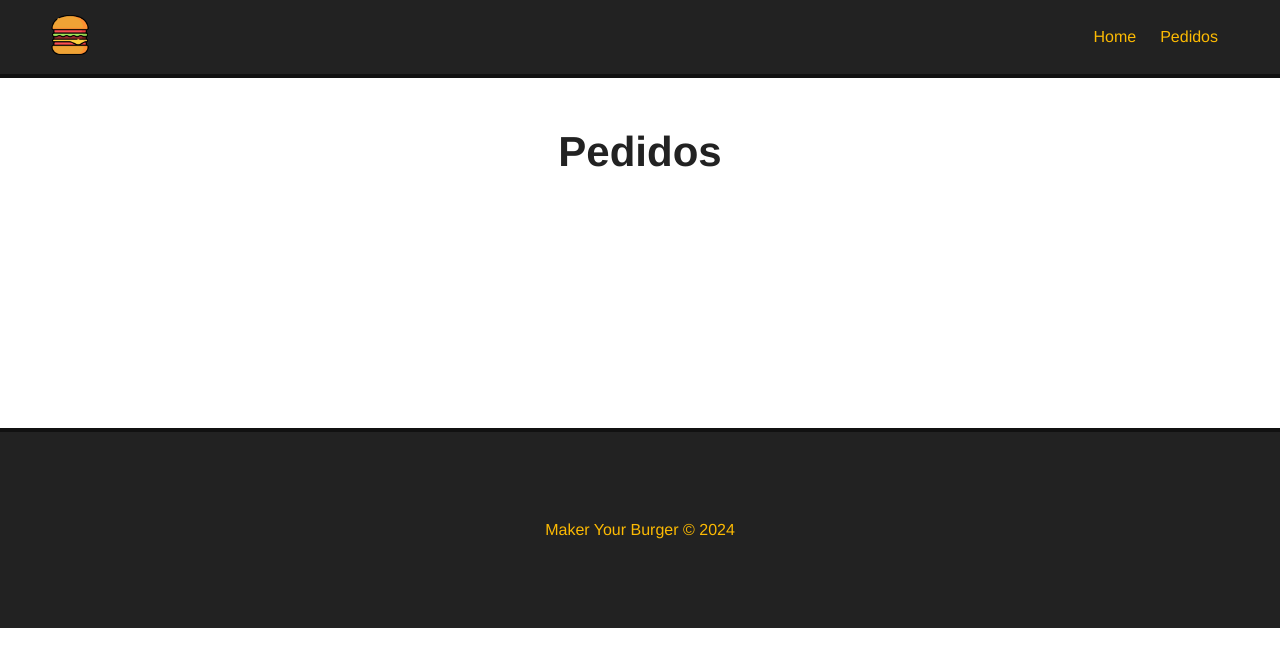
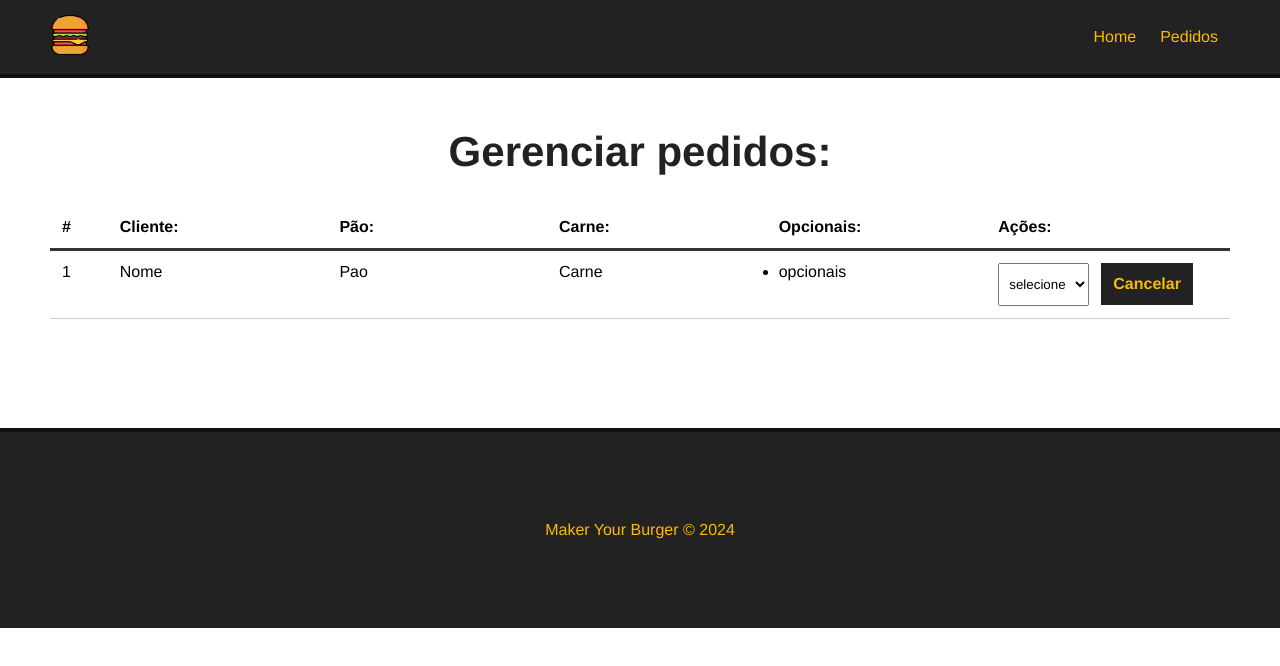
Before and after one commit to AlanGabHahn/make_burger, a Vue app: page /pedidos in a window 1280 px wide. Shown: the top 666 px of the page. Built offline with nearby package versions, Linux system fonts and the light colour scheme.

Commit message:
Criando a tela de pedidos (Dashboard)

```diff
--- a/src/components/BurgerForm.vue
+++ b/src/components/BurgerForm.vue
@@ -83,8 +83,6 @@
             const res = await req.json();
             this.msg = `Pedido Nº ${res.id} realizado com sucesso`
             setTimeout(() => this.msg = "", 3000);
-
-            // limpar os dados
             this.nome = "";
             this.carne = "";
             this.pao = "";
--- /dev/null
+++ b/src/components/Dashboard.vue
@@ -0,0 +1,89 @@
+<template>
+    <div class="burger-table">
+        <div>
+            <div id="burger-table-heading">
+                <div class="order-id">#</div>
+                <div>Cliente:</div>
+                <div>Pão:</div>
+                <div>Carne:</div>
+                <div>Opcionais:</div>
+                <div>Ações:</div>
+            </div>
+            <div id="burger-table-rows">
+                <div class="burger-table-row">
+                    <div class="order-number">1</div>
+                    <div>Nome</div>
+                    <div>Pao</div>
+                    <div>Carne</div>
+                    <div>
+                        <ul>
+                            <li>opcionais</li>
+                        </ul>
+                    </div>
+                    <div>
+                        <select name="status" class="status">
+                            <option value="">selecione</option>
+                        </select>
+                        <button class="delete-btn">Cancelar</button>
+                    </div>
+                </div>
+            </div>
+        </div>
+    </div>
+</template>
+
+<script>
+export default {
+    name: "Dashboard"
+}
+</script>
+
+<style scoped>
+    #burger-table {
+        max-width: 1200px;
+        margin: 0 auto;
+    }
+    #burger-table-heading,
+    #burger-table-rows,
+    .burger-table-row {
+        display: flex;
+        flex-wrap: wrap;
+    }
+    #burger-table-heading {
+        font-weight: bold;
+        padding: 12px;
+        border-bottom: 3px solid #333;
+    }
+    #burger-table-heading div,
+    .burger-table-row div {
+        width: 19%;
+    }
+    .burger-table-row {
+        width: 100%;
+        padding: 12px;
+        border-bottom: 1px solid #CCC;
+    }
+    #burger-table-heading .order-id,
+    .burger-table-row .order-number {
+        width: 5%;
+    }
+    select {
+        padding: 12px 6px;
+        margin-right: 12px;
+    }
+    .delete-btn {
+        background-color: #222;
+        color: #FCBA03;
+        font-weight: bold;
+        border: 2px solid #222;
+        padding: 10px;
+        font-size: 16px;
+        margin: 0 auto;
+        cursor: pointer;
+        transition: .5s;
+    }
+    .delete-btn:houver {
+        background-color: transparent;
+        color: #222;
+    }
+</style>
--- a/src/views/PedidosView.vue
+++ b/src/views/PedidosView.vue
@@ -1,5 +1,16 @@
 <template>
   <div class="main-container">
-    <h1>Pedidos</h1>
+    <h1>Gerenciar pedidos:</h1>
+    <Dashboard />
   </div>
 </template>
+
+<script>
+import Dashboard from '@/components/Dashboard.vue'
+  export default {
+    name: "Pedidos",
+    components: {
+      Dashboard,
+    }
+  }
+</script>
```
